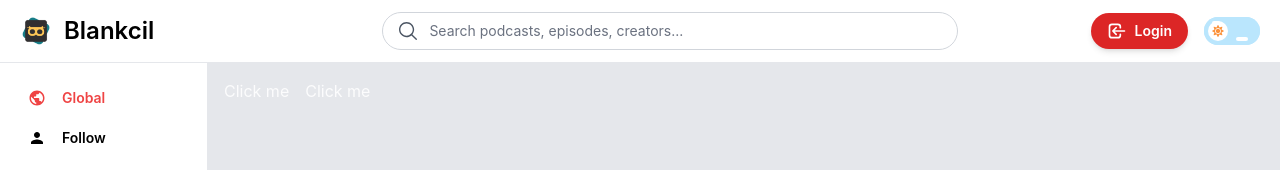
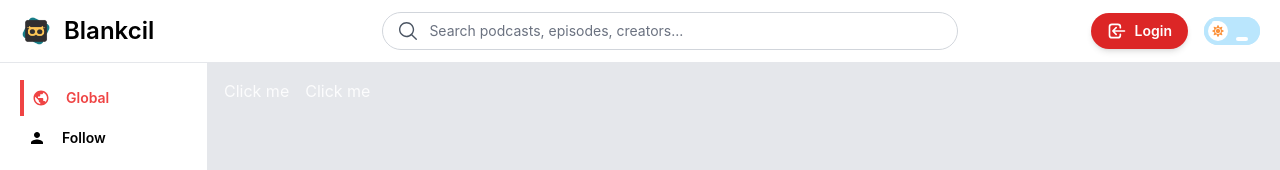
Before and after one commit to K0l4s/castify, a React (Vite) app in the folder views/: page / in a window 1280 px wide. Shown: the top 170 px of the page. Built offline with nearby package versions, Linux system fonts and the light colour scheme; no server answers.

Commit message:
edit hover and active tab for sidebar

```diff
--- a/views/src/components/sidebar/MainSidebar.tsx
+++ b/views/src/components/sidebar/MainSidebar.tsx
@@ -3,17 +3,21 @@ import { Link, useLocation } from "react-router-dom";
 const MainSidebar = () => {
   const location = useLocation();
   const pathname = location.pathname;
+  // console.log(pathname=="/feed/follow");
+  const getLinkClass = (path: string) => {
+    const isActive = pathname === path;
+    return ` ${isActive ? 'text-red-500 dark:text-red-500 border-l-4 border-red-500' : 'hover:border-l-4 border-black dark:border-white'} font-semibold text-sm flex items-center left-0  relative transition-all p-2`;
+  }
+
 
   return (
-    <>
     <aside id="logo-sidebar" className="fixed top-0 left-0 z-40 w-52 h-screen pt-20 text-black
       transition-transform -translate-x-full bg-white border-r border-gray-200 sm:translate-x-0 dark:bg-gray-800 dark:border-gray-700
-      dark:text-white
-      " aria-label="Sidebar">
+      dark:text-white" aria-label="Sidebar">
       <div className="h-full px-3 pb-4 overflow-y-auto bg-white dark:bg-gray-800">
         <ul className="space-y-1 px-2 flex-1">
           <li>
-              <Link to="/" className={`text-black dark:text-white ${pathname === "/" || pathname === "/feed" ? " text-red-500 dark:text-red-500 " : ""}  font-semibold text-sm flex items-center rounded-md left-0 hover:left-1 relative transition-all p-2`}>
+            <Link to="/" className={getLinkClass("/")}>
               <svg xmlns="http://www.w3.org/2000/svg" fill="currentColor" className="w-[18px] h-[18px] mr-4" viewBox="0 0 24 24">
                 <path d="M12 2C6.48 2 2 6.48 2 12s4.48 10 10 10 10-4.48 10-10S17.52 2 12 2zm-1 17.93c-3.95-.49-7-3.85-7-7.93 0-.62.08-1.21.21-1.79L9 15v1c0 1.1.9 2 2 2v1.93zm6.9-2.54c-.26-.81-1-1.39-1.9-1.39h-1v-3c0-.55-.45-1-1-1H8v-2h2c.55 0 1-.45 1-1V7h2c1.1 0 2-.9 2-2v-.41c2.93 1.19 5 4.06 5 7.41 0 2.08-.8 3.97-2.1 5.39z" />
               </svg>
@@ -22,7 +26,7 @@ const MainSidebar = () => {
           </li>
 
           <li>
-              <Link to="/feed/follow" className={`text-black dark:text-white ${pathname === "/feed/follow" ? "text-red-500 dark:text-red-500" : ""}  font-semibold text-sm flex items-center rounded-md left-0 hover:left-1 relative transition-all p-2`}>
+            <Link to="/feed/follow" className={getLinkClass("/feed/follow")}>
               <svg xmlns="http://www.w3.org/2000/svg" fill="currentColor" className="w-[18px] h-[18px] mr-4" viewBox="0 0 24 24">
                 <path d="M12 12c2.21 0 4-1.79 4-4s-1.79-4-4-4-4 1.79-4 4 1.79 4 4 4zm0 2c-2.67 0-8 1.34-8 4v2h16v-2c0-2.66-5.33-4-8-4z" />
               </svg>
@@ -31,42 +35,41 @@ const MainSidebar = () => {
           </li>
 
           <li>
-              <Link to="/feed/trend" className={`text-black dark:text-white ${pathname === "/feed/trend" ? "text-red-500 dark:text-red-500" : ""}  font-semibold text-sm flex items-center rounded-md left-0 hover:left-1 relative transition-all p-2`}>
+            <Link to="/feed/trend" className={getLinkClass("/feed/trend")}>
               <svg xmlns="http://www.w3.org/2000/svg" fill="currentColor" className="w-[18px] h-[18px] mr-4" viewBox="0 0 24 24">
                 <path d="M16 6l2.29 2.29-4.88 4.88-4-4L2 16.59 3.41 18l6-6 4 4 6.3-6.29L22 12V6z" />
               </svg>
               <span>Trending</span>
             </Link>
           </li>
-            {/* line */}
+
           <div className="h-[1px] w-full bg-black dark:bg-gray-200 my-4"></div>
 
           <li>
-              <Link to="/reactions" className={`text-black dark:text-white ${pathname === "/reactions" ? "text-red-500 dark:text-red-500" : ""}  font-semibold text-sm flex items-center rounded-md left-0 hover:left-1 relative transition-all p-2`}>
+            <Link to="/reactions" className={getLinkClass("/reactions")}>
               <svg xmlns="http://www.w3.org/2000/svg" fill="currentColor" className="w-[18px] h-[18px] mr-4" viewBox="0 0 24 24">
                 <path d="M13 3c-4.97 0-9 4.03-9 9H1l3.89 3.89.07.14L9 12H6c0-3.87 3.13-7 7-7s7 3.13 7 7-3.13 7-7 7c-1.93 0-3.68-.79-4.94-2.06l-1.42 1.42C8.27 19.99 10.51 21 13 21c4.97 0 9-4.03 9-9s-4.03-9-9-9zm-1 5v5l4.28 2.54.72-1.21-3.5-2.08V8H12z" />
               </svg>
               <span>History</span>
             </Link>
           </li>
+
           <li>
-              <Link to="/reactions" className={`text-black dark:text-white ${pathname === "/reactions" ? "text-red-500 dark:text-red-500" : ""}  font-semibold text-sm flex items-center rounded-md left-0 hover:left-1 relative transition-all p-2`}>
+            <Link to="/reactions" className={getLinkClass("/reactions")}>
               <svg xmlns="http://www.w3.org/2000/svg" fill="currentColor" className="w-[18px] h-[18px] mr-4" viewBox="0 0 24 24">
                 <path d="M12 21.35l-1.45-1.32C5.4 15.36 2 12.28 2 8.5 2 5.42 4.42 3 7.5 3c1.74 0 3.41.81 4.5 2.09C13.09 3.81 14.76 3 16.5 3 19.58 3 22 5.42 22 8.5c0 3.78-3.4 6.86-8.55 11.54L12 21.35z" />
               </svg>
               <span>Reactions</span>
             </Link>
           </li>
+
           <div className="h-[1px] w-full bg-black dark:bg-gray-200 my-4"></div>
 
-            <p className="text-sm text-black dark:text-gray-200 px-2">
-              Followed Users
-            </p>
+          <p className="text-sm text-black dark:text-gray-200 px-2">Followed Users</p>
         </ul>
       </div>
     </aside>
-    </>
-  )
-}
+  );
+};
 
-export default MainSidebar
+export default MainSidebar;
```
Also changed, not shown: 1 other file (tests, documents, lock files or other folders). Lines whose indentation alone changed are shown as unchanged.
